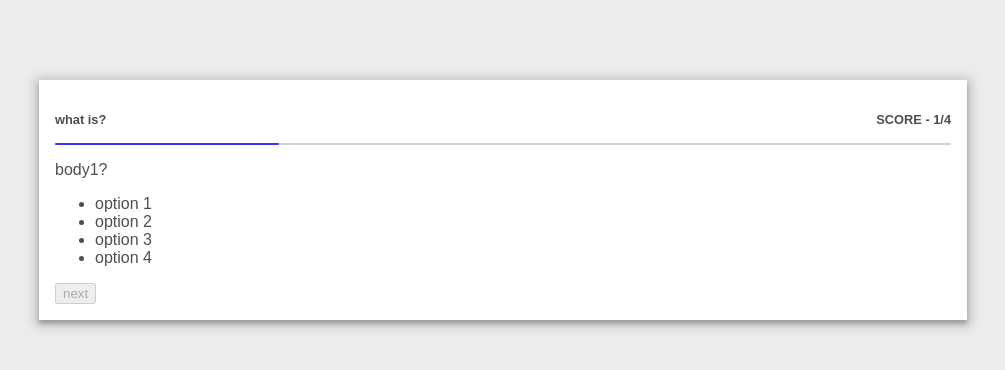
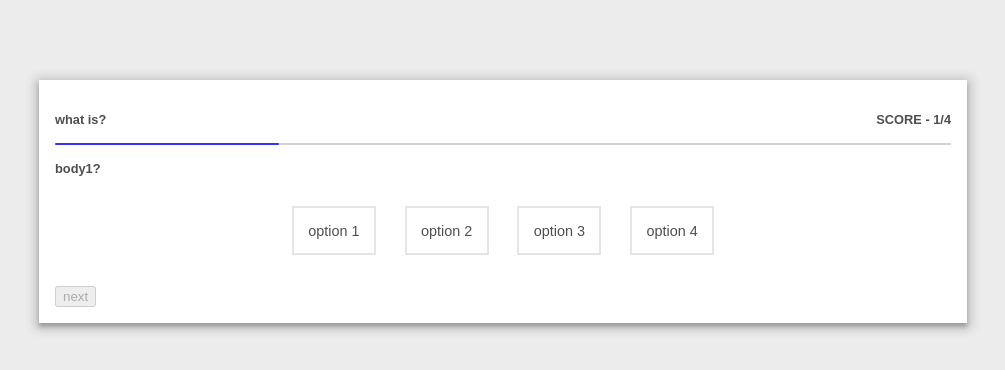
Before and after one commit to nirtamir2/quiz, a Vue app: page / in a window 1280 px wide. Shown: the top 370 px of the page, without its empty margins (137-1142 px from the left). Built offline with nearby package versions, Linux system fonts and the light colour scheme.

Commit message:
style options

```diff
--- a/src/components/Question.vue
+++ b/src/components/Question.vue
@@ -5,11 +5,11 @@
       <span class="bold score">SCORE - {{index}}/{{totalQuestions}}</span>
     </div>
     <progress-bar :progress="index/totalQuestions * 100"/>
-    <div class="question-body">
-      <p>{{question.body}}</p>
-      <ul>
+    <div class="question-main">
+      <p class="bold">{{question.body}}</p>
+      <ul class="options">
         <li v-for="(option, optionIndex) of question.options" :key="optionIndex"
-           :class="{'red': savedAnswer === option}"
+           :class="{'option-selected': savedAnswer === option, option: true}"
             @click="choose(option)" >{{option}}</li>
       </ul>
     </div>
@@ -24,21 +24,21 @@
 import ProgressBar from './ProgressBar'
 export default {
   name: 'Question',
-  components: {ProgressBar},
+  components: { ProgressBar },
   props: {
-    savedAnswer: {type: String, required: true},
-    question: {type: Object, required: true},
-    index: {type: Number, required: true},
-    totalQuestions: {type: Number, required: true},
+    savedAnswer: { type: String, required: true },
+    question: { type: Object, required: true },
+    index: { type: Number, required: true },
+    totalQuestions: { type: Number, required: true }
   },
   methods: {
     choose(option) {
       this.$emit('choose', option)
     },
-    back(){
+    back() {
       this.$emit('back')
     },
-    next(){
+    next() {
       this.$emit('next')
     }
   }
@@ -57,7 +57,6 @@ export default {
 .bold {
   font-size: 0.8em;
   font-weight: bolder;
-  margin: 0;
 }
 
 .question-header {
@@ -65,15 +64,36 @@ export default {
   display: flex;
 }
 
+.question-main {
+  margin: 1em 0;
+}
+
+.options {
+  padding: 0;
+  display: flex;
+  align-items: center;
+  justify-content: center;
+}
+
+.option {
+  margin: 1em;
+  font-size: 0.9em;
+  list-style: none;
+  padding: 1em;
+  border: 2px solid var(--option-border);
+  transition: border-color 0.2s linear;
+  text-align: center;
+}
+
+.option-selected {
+  border-color: var(--option-selected);
+}
 .title {
   flex: 1;
+  margin: 0;
 }
 
 .score {
   justify-self: flex-end;
 }
-
-.red {
-  color: red;
-}
 </style>
--- a/src/main.css
+++ b/src/main.css
@@ -5,7 +5,7 @@
   --text: #4e4e4e;
   --text-light: #d3d3d3;
   --progress: #3734f8;
-  --option-border-selected: #b4b4b4;
+  --option-selected: #767676;
   --option-border: #e5e5e5;
 }
 
```
